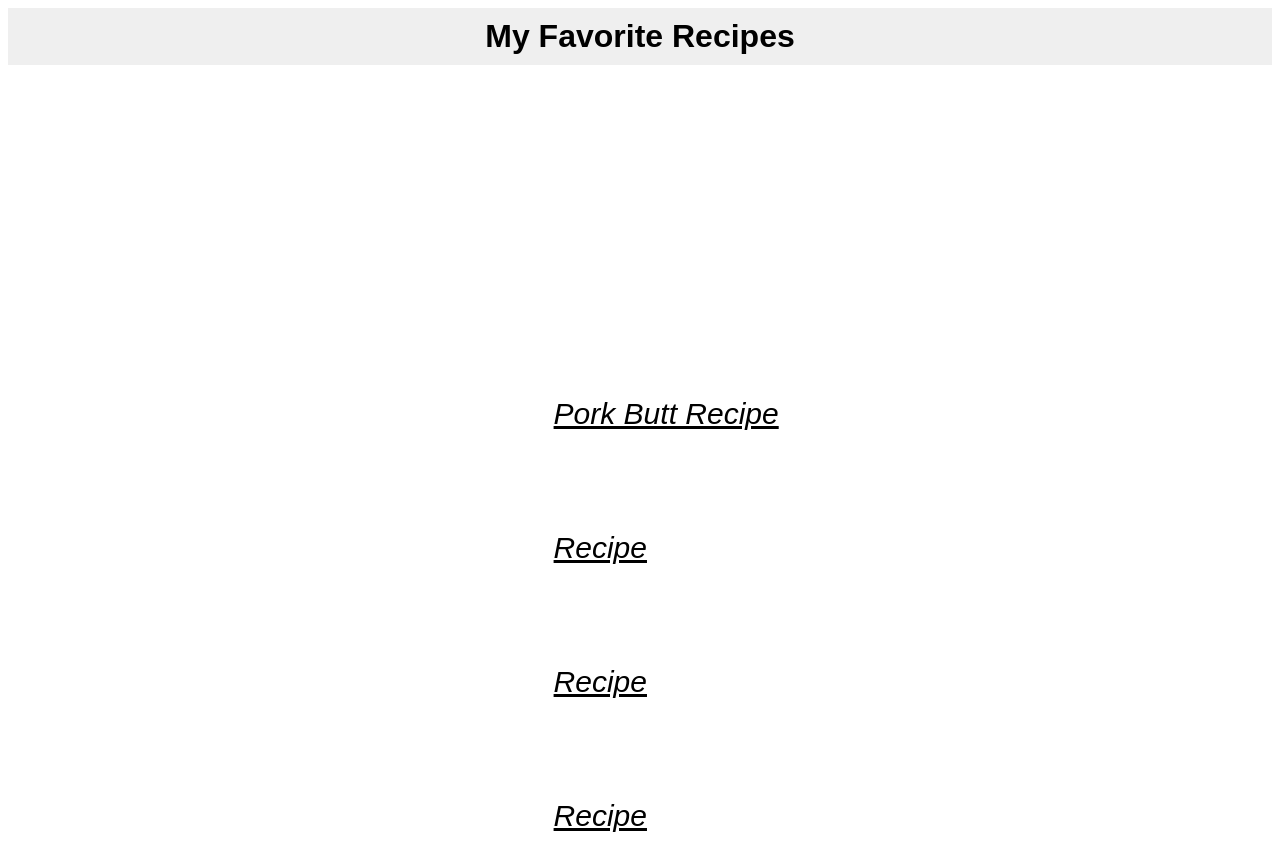
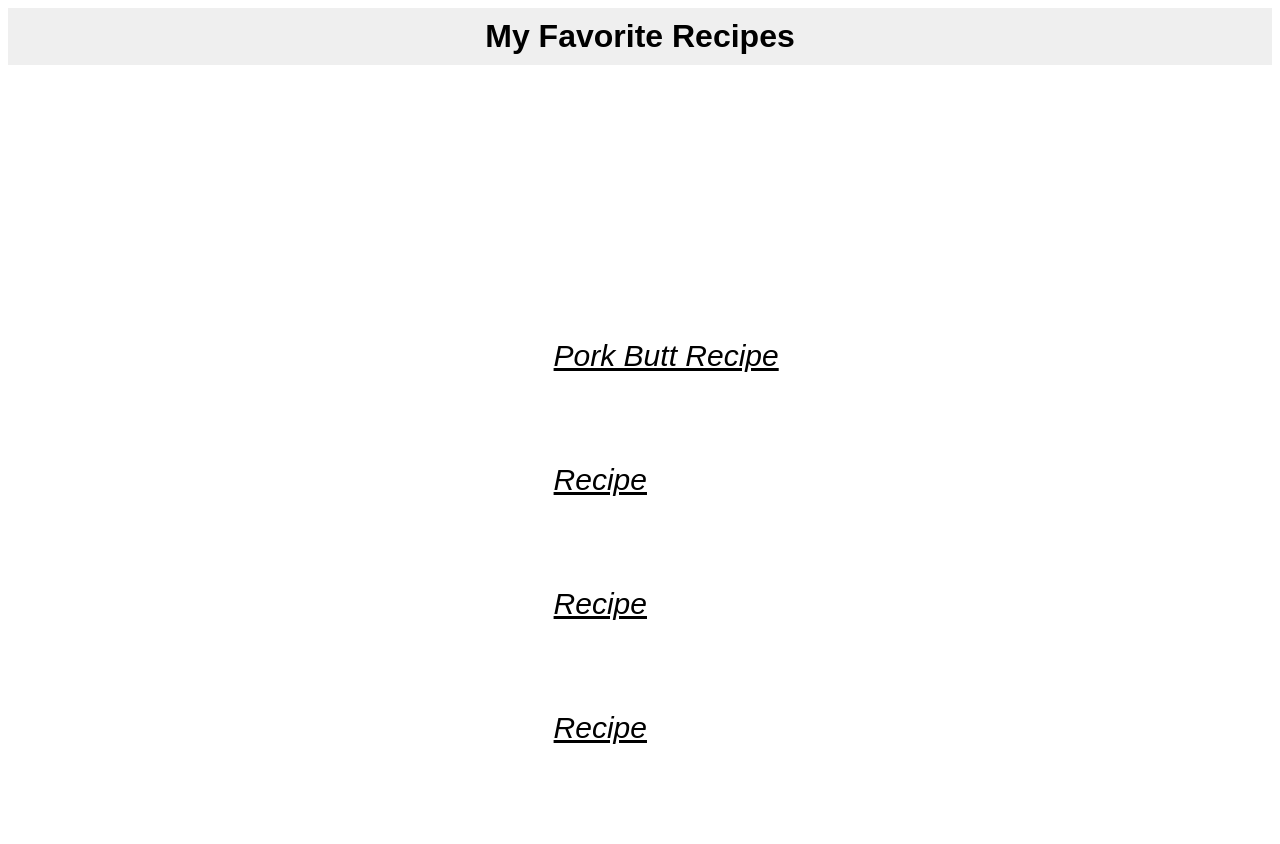
Before and after one commit to Sense-One/My_Recipes, a plain HTML site: page index.html in a window 1280 px wide. After the commit the page ends 800 px from the top, so only its background shows below. Drawn offline with Linux system fonts and the light colour scheme.

Commit message:
Updated stylesheet

```diff
--- a/style.css
+++ b/style.css
@@ -7,7 +7,7 @@
  #container {
     display: flex;
     flex-direction: column;
-    height: 828px;
+    height: 700px;
     position: relative;
  }
 
@@ -40,7 +40,7 @@
     list-style-type: none;
     display: flex;
     flex-direction: column;
-    gap: 100px;
+    gap: 90px;
  }
 
  a {
```
